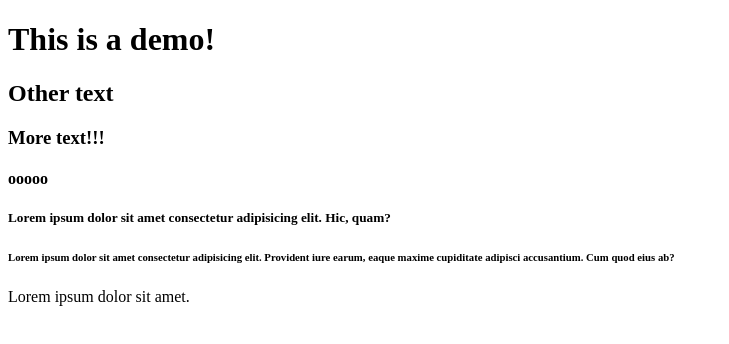
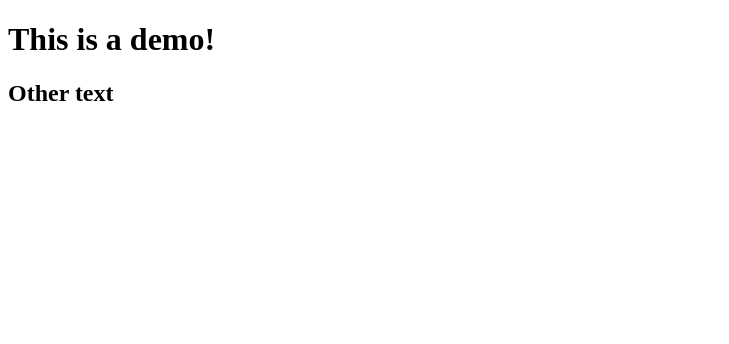
Before and after one commit to sigmasyd/demo-php-cicd, a plain HTML site: page index.html in a window 1280 px wide. Shown: the whole page, without its empty margins (0-729 px from the left). Drawn offline with Linux system fonts and the light colour scheme.

Commit message:
just testing

```diff
--- a/index.html
+++ b/index.html
@@ -9,10 +9,5 @@
 <body>
   <h1>This is a demo!</h1>
   <h2>Other text</h2>
-  <h3>More text!!!</h3>
-  <h4>ooooo</h4>
-  <h5>Lorem ipsum dolor sit amet consectetur adipisicing elit. Hic, quam?</h5>
-  <h6>Lorem ipsum dolor sit amet consectetur adipisicing elit. Provident iure earum, eaque maxime cupiditate adipisci accusantium. Cum quod eius ab?</h6>
-  <h7>Lorem ipsum dolor sit amet.</h7>
 </body>
 </html>
```
